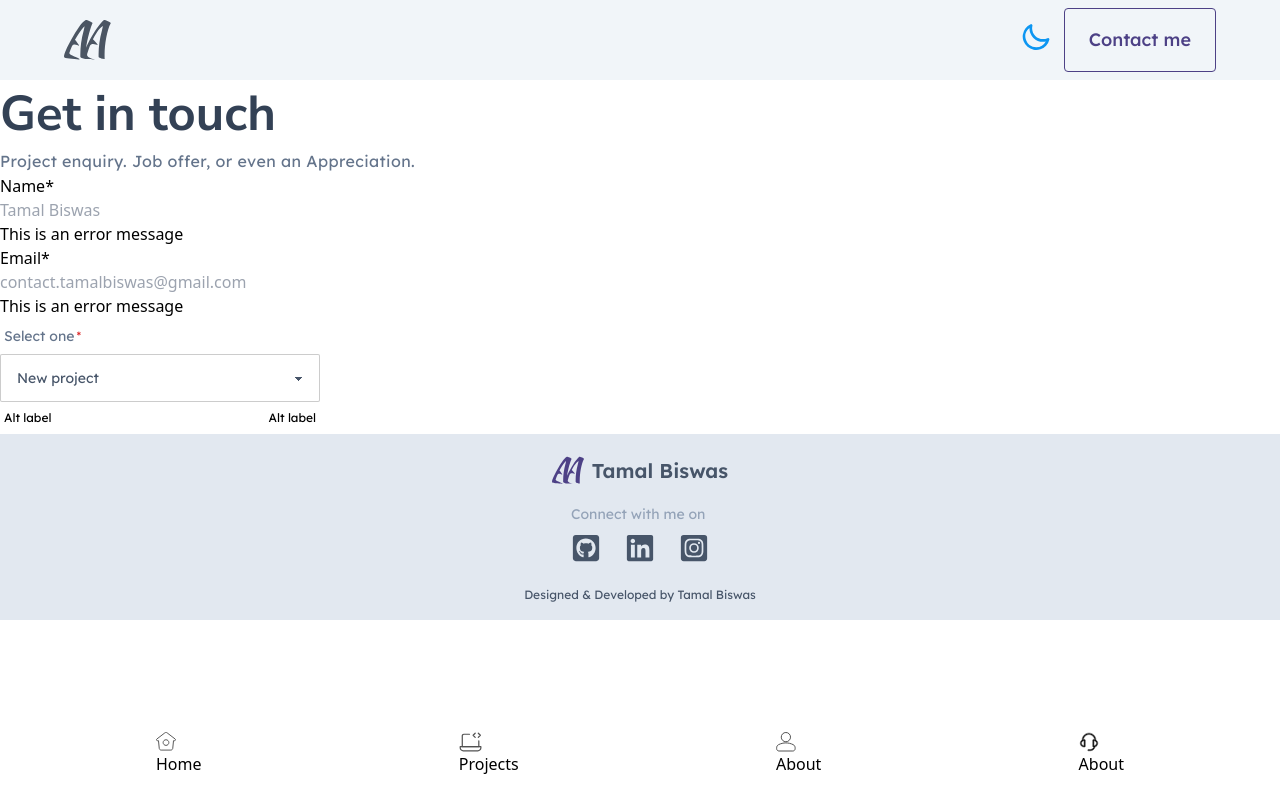
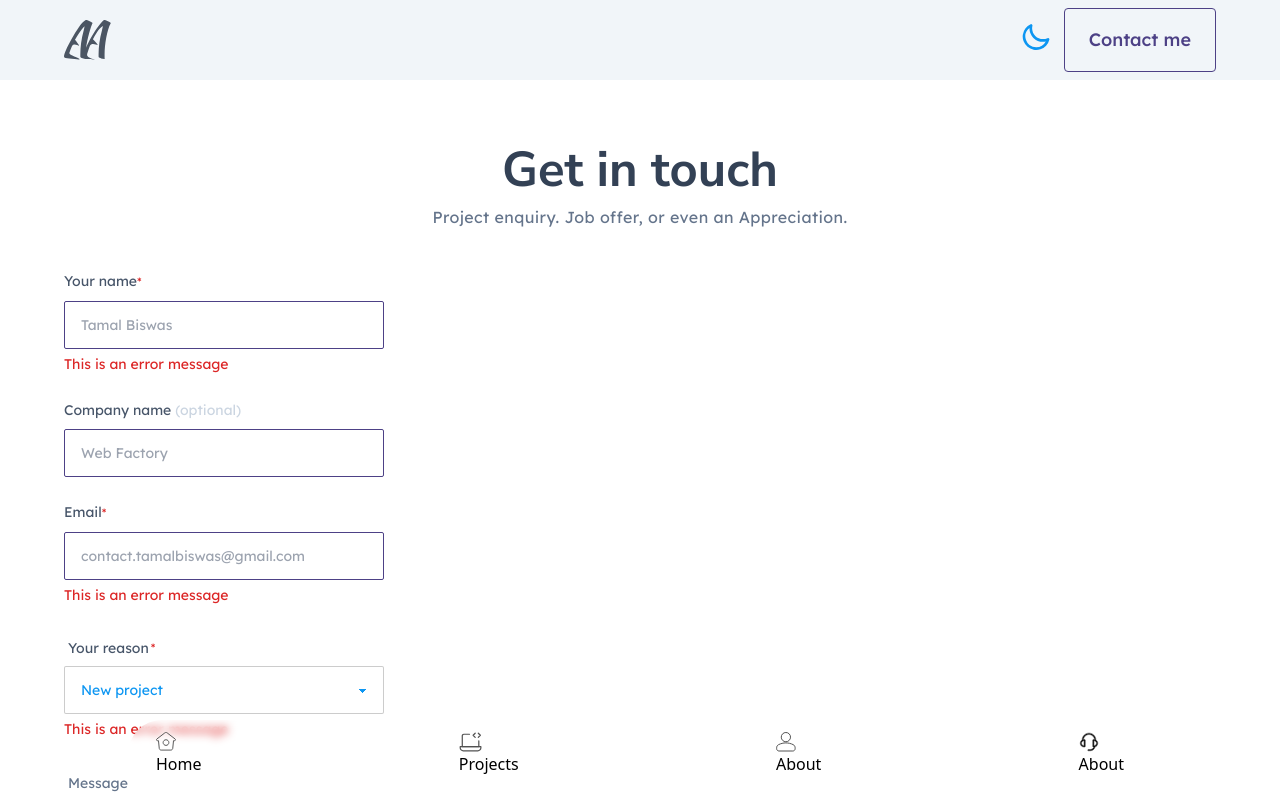
Before and after one commit to dhrub1999/Portfolio-New, a Next.js app: page /contact in a window 1280 px wide. Shown: the top 799 px of the page. Built offline with nearby package versions, Linux system fonts and the light colour scheme.

Commit message:
designed form section

```diff
--- a/components/Form.jsx
+++ b/components/Form.jsx
@@ -1,61 +1,126 @@
-import React from 'react';
+'use client';
+import InitialPadding from '@/layouts/InitialPadding';
+import React, { useState } from 'react';
 
 const Form = () => {
+  const [selectedOption, setSelectedOption] = useState('new project');
+
+  const handleChange = (event) => {
+    setSelectedOption(event.target.value);
+  };
+
   return (
-    <div className='form-section'>
+    <div className='form-section large-padding-block-container'>
+      <InitialPadding>
         <div className='upper'>
-        <h3 className='font-nunito text-sm-4xl font-700 text-slate-700 md:text-md-4xl lg:text-lg-4xl'>
+          <h3 className='text-center font-nunito text-sm-4xl font-700 text-slate-700 md:text-md-4xl lg:text-lg-4xl'>
             Get in touch
           </h3>
-        <p className='font-lexendDeca text-sm tracking-wide text-slate-500 md:text-base '>
+          <p className='text-center font-lexendDeca text-sm tracking-wide text-slate-500 md:text-base '>
             Project enquiry. Job offer, or even an Appreciation.
           </p>
-        <form action=''>
+          <form
+            action=''
+            className='mt-40px flex flex-col gap-24px font-lexendDeca font-400 text-sm text-slate-500'
+          >
             <div className='form-control'>
-            <div>
-              <label htmlFor='name'>Name</label>
-              <span>*</span>
+              <div className='mb-8px'>
+                <label htmlFor='name' className='text-slate-600'>
+                  Your name
+                </label>
+                <span className='font-sm-xl ml-2pxS label-text-alt text-red-600'>
+                  *
+                </span>
               </div>
               <input
                 type='text'
                 name='name'
                 id='name'
-              className=''
+                className='input input-bordered text-sm input-secondary w-full max-w-xs'
                 placeholder='Tamal Biswas'
               />
-            <span id='err-msg'>This is an error message</span>
+              <span id='err-msg' className='mt-4px text-red-600'>
+                This is an error message
+              </span>
             </div>
+
             <div className='form-control'>
-            <div>
-              <label htmlFor='email'>Email</label>
-              <span>*</span>
+              <div className='mb-8px'>
+                <label htmlFor='name' className='text-slate-600'>
+                  Company name{' '}
+                  <span className='text-slate-300'>(optional)</span>
+                </label>
+                <span></span>
+              </div>
+              <input
+                type='text'
+                name='company-name'
+                id='company-name'
+                className='input input-bordered text-sm input-secondary w-full max-w-xs'
+                placeholder='Web Factory'
+              />
+            </div>
+
+            <div className='form-control'>
+              <div className='mb-8px'>
+                <label htmlFor='email' className='text-slate-600'>
+                  Email
+                </label>
+                <span className='font-sm-xl ml-2pxS label-text-alt text-red-600'>
+                  *
+                </span>
               </div>
               <input
                 type='text'
                 name='email'
                 id='email'
-              className=''
+                className='input input-bordered text-sm input-secondary w-full max-w-xs'
                 placeholder='contact.tamalbiswas@gmail.com'
               />
-            <span id='err-msg'>This is an error message</span>
+              <span id='err-msg' className='mt-4px text-red-600'>
+                This is an error message
+              </span>
             </div>
-          <div className='form-control w-full max-w-xs font-lexendDeca text-slate-600'>
+
+            <div className='form-control w-full max-w-xs font-lexendDeca text-sm text-slate-600'>
               <label className='label  justify-start gap-2px'>
-              <span className='label-text text-slate-500'>Select one</span>
-              <span className='font-sm-xl label-text-alt text-red-600'>*</span>
+                <span className='label-text text-slate-600'>Your reason</span>
+                <span className='font-sm-xl label-text-alt text-red-600'>
+                  *
+                </span>
               </label>
-            <select className='select select-bordered'>
-              <option selected className=' text-slate-500'>New project</option>
-              <option className=' text-slate-500'>Job offer</option>
-              <option className=' text-slate-500'>Appretiation</option>
+              <select
+                className='select select-bordered text-sm font-400 text-primary'
+                value={selectedOption}
+                onChange={handleChange}
+              >
+                <option value='new project' className=' text-slate-500'>
+                  New project
+                </option>
+                <option className=' text-slate-500' value='job offer'>
+                  Job offer
+                </option>
+                <option className=' text-slate-500' value='appretiation'>
+                  Appretiation
+                </option>
               </select>
-            <label className='label'>
-              <span className='label-text-alt'>Alt label</span>
-              <span className='label-text-alt'>Alt label</span>
+              <span id='err-msg' className='mt-4px text-red-600'>
+                This is an error message
+              </span>
+            </div>
+
+            <div className='form-control'>
+              <label className='label text-slate-600'>
+                <span className='label-text text-slate-500'>Message</span>
               </label>
+              <textarea
+                className='textarea textarea-bordered h-24 w-full max-w-xs'
+                placeholder='Write your message here'
+              ></textarea>
             </div>
           </form>
         </div>
+      </InitialPadding>
     </div>
   );
 };
```
Lines whose indentation alone changed are shown as unchanged.
